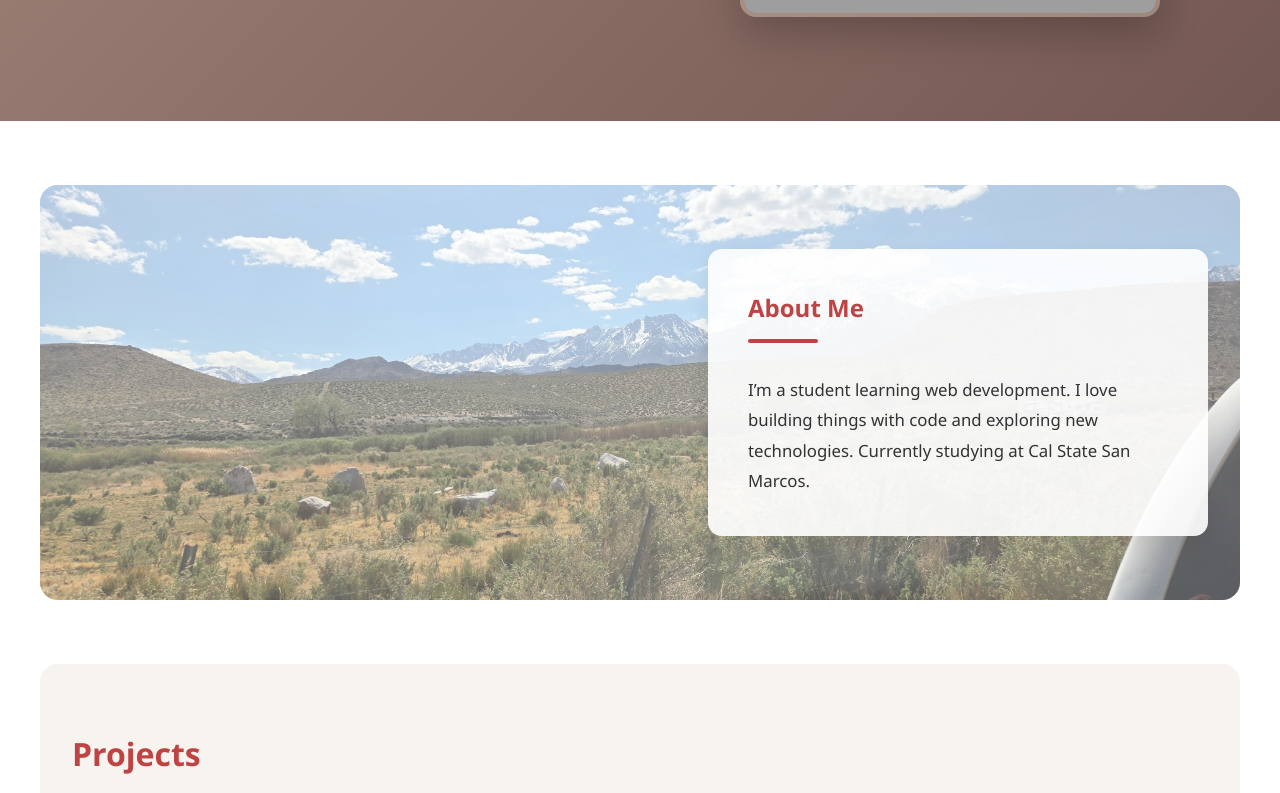
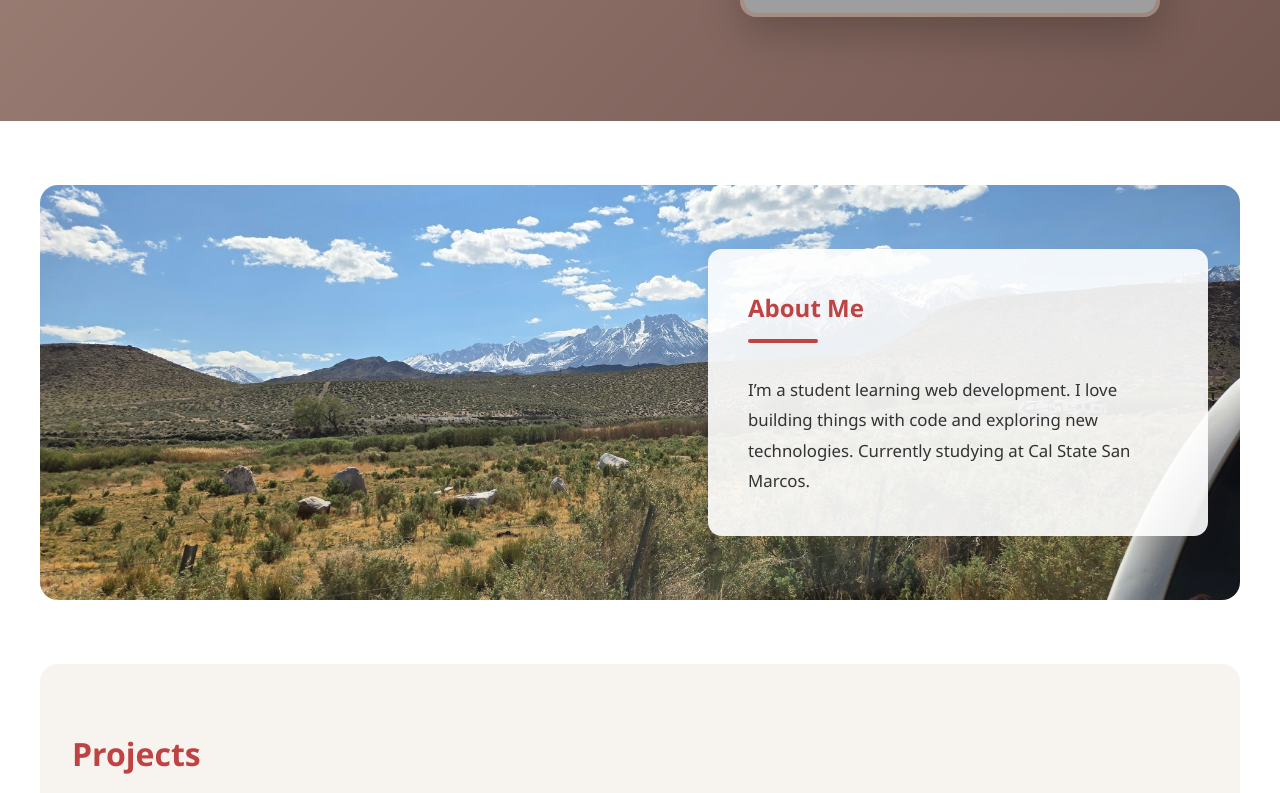
Before and after one commit to Tjrains/my-portfolio, a React (Vite) app: page / in a window 1280 px wide. Shown: the part 675-1468 px from the top of the page. Built offline with nearby package versions, Linux system fonts and the light colour scheme; grey boxes are pictures that could not be loaded.

Commit message:
no opacity try

```diff
--- a/src/index.css
+++ b/src/index.css
@@ -302,10 +302,7 @@ body {
 }
 
 .about-overlay {
-  background: linear-gradient(
-    rgba(255, 255, 255, 0.5),
-    rgba(255, 255, 255, 0.3)
-  );
+  background: rgba(255, 255, 255, 0);
   padding: 4rem 2rem;
   display: flex;
   justify-content: flex-end;
```
